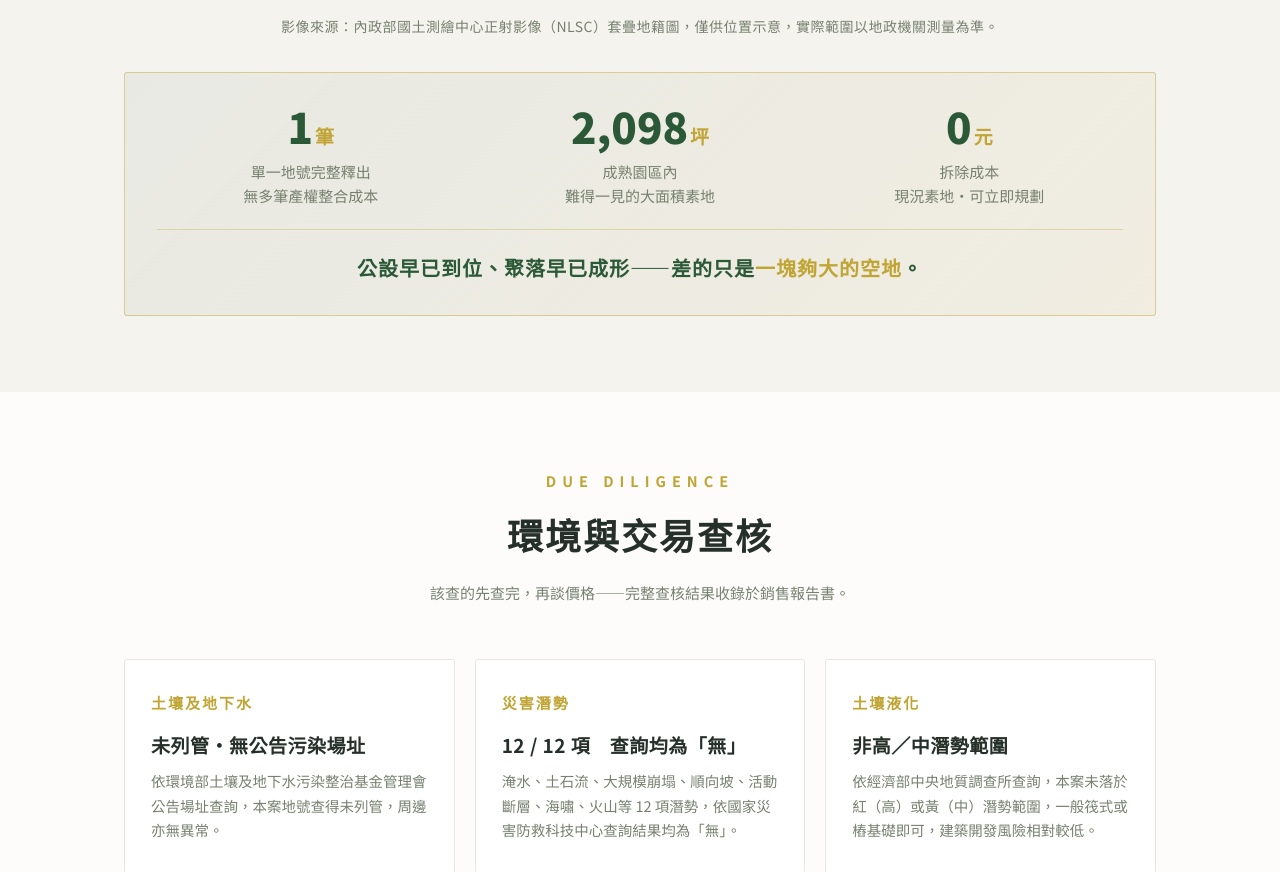
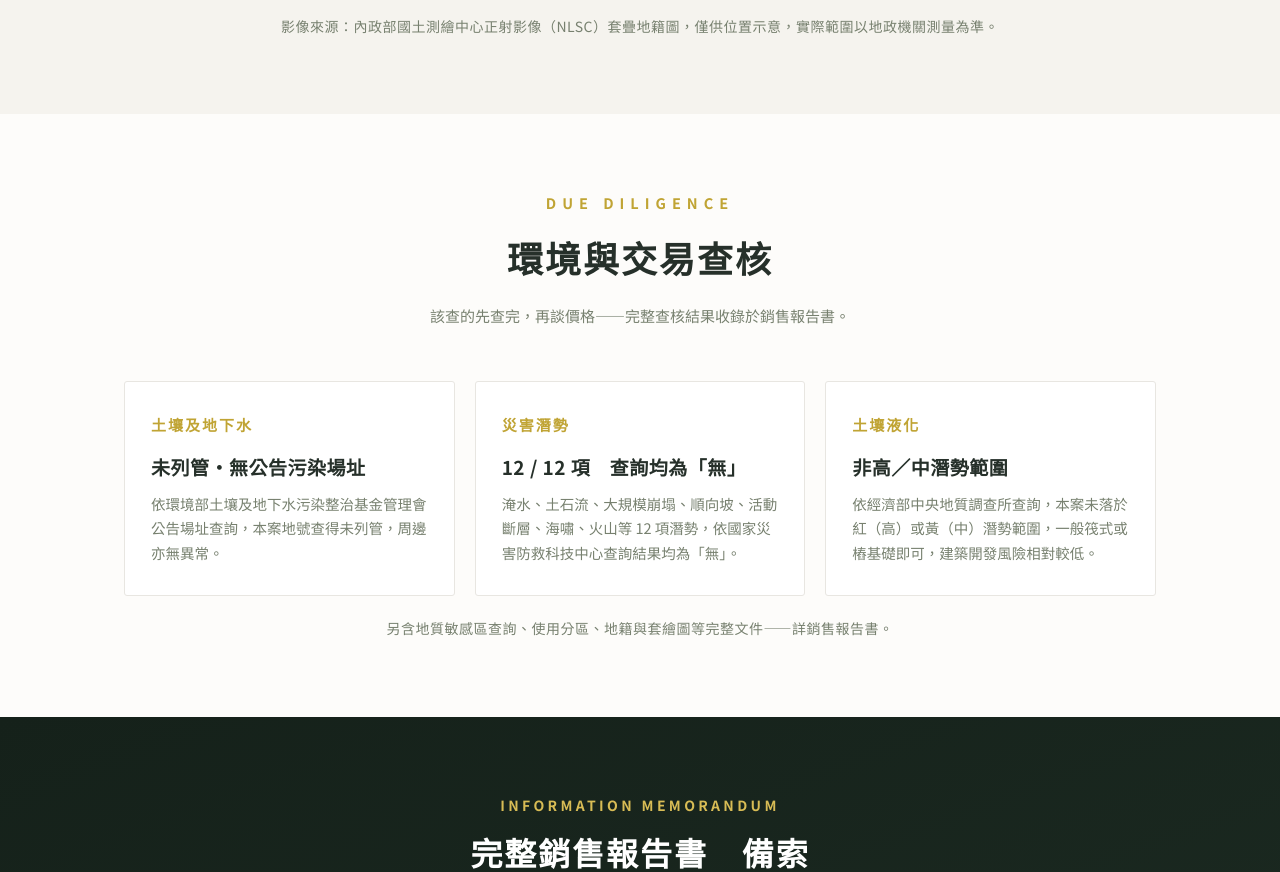
Before and after one commit to mac2good909777-commits/properties, a plain HTML site: page TCIP2098/index.html in a window 1280 px wide. Shown: the part 5232-6104 px from the top of the page. Drawn offline with Linux system fonts and the light colour scheme.

Commit message:
台中2098：移除 THE SITE 段的稀缺性三格區塊
1筆／2,098坪／0元 三格與「差的只是一塊夠大的空地」標語移除，
THE SITE 段回歸單純的基地位置說明。

Co-Authored-By: Claude Opus 5 <noreply@anthropic.com>

```diff
--- a/TCIP2098/index.html
+++ b/TCIP2098/index.html
@@ -472,14 +472,6 @@ footer .disc{max-width:760px;margin:0 auto 10px;line-height:1.8;color:rgba(255,2
     </div>
     <div class="mk-note" style="margin-top:16px">影像來源：內政部國土測繪中心正射影像（NLSC）套疊地籍圖，僅供位置示意，實際範圍以地政機關測量為準。</div>
 
-    <div class="scarcity">
-      <div class="sc-grid">
-        <div class="sc-item"><div class="v">1<small>筆</small></div><div class="k">單一地號完整釋出<br>無多筆產權整合成本</div></div>
-        <div class="sc-item"><div class="v">2,098<small>坪</small></div><div class="k">成熟園區內<br>難得一見的大面積素地</div></div>
-        <div class="sc-item"><div class="v">0<small>元</small></div><div class="k">拆除成本<br>現況素地・可立即規劃</div></div>
-      </div>
-      <div class="sc-punch">公設早已到位、聚落早已成形——差的只是<em>一塊夠大的空地</em>。</div>
-    </div>
   </div>
 </section>
 
```
Also changed, not shown: TCIP2098b/index.html (+0 -8 lines), TCIP2098c/index.html (+0 -8 lines).
